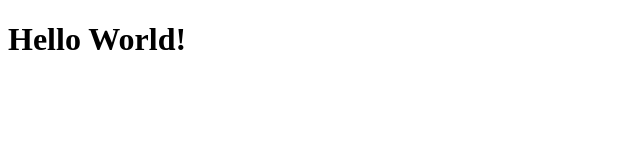
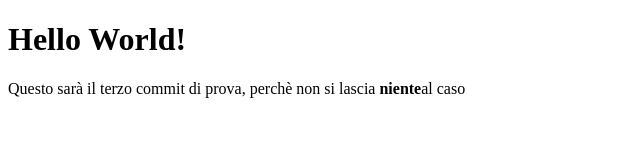
Before and after one commit to sarahelshark/htmlcss-hello, a plain HTML site: page index.html in a window 1280 px wide. Shown: the whole page, without its empty margins (0-640 px from the left). Drawn offline with Linux system fonts and the light colour scheme.

Commit message:
third commit
Add paragraph, add line break

```diff
--- a/index.html
+++ b/index.html
@@ -7,5 +7,8 @@
 </head>
 <body>
     <h1>Hello World!</h1>
+    <p>Questo sarà il terzo commit di prova, perchè non si lascia <strong>niente</strong>al caso</p>
+    <br>
+
 </body>
 </html>
```
